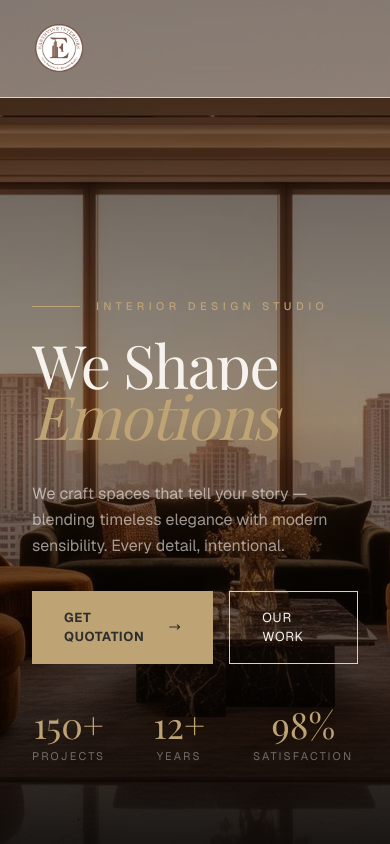
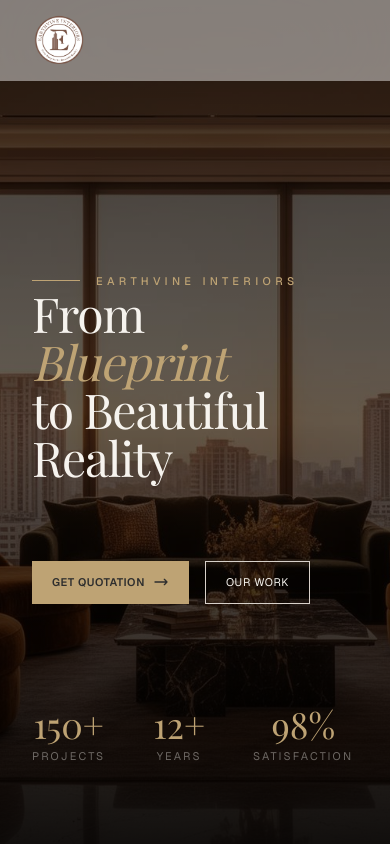
Before and after one commit to Mentoforce/earthvine, a Next.js app: page / in a window 390 px wide. Built offline with nearby package versions, Linux system fonts and the light colour scheme.

Commit message:
herosection for mobile view + layout changes, adding of classes in global

```diff
--- a/src/app/layout.tsx
+++ b/src/app/layout.tsx
@@ -5,7 +5,8 @@ import Navbar from "@/components/Navbar";
 
 const playfair = Playfair_Display({
   subsets: ["latin"],
-  weight: ["400", "500", "600", "700"],
+  weight: ["400", "500", "600", "700", "800", "900"],
+  style: ["normal", "italic"],
   display: "swap",
   variable: "--font-playfair",
 });
--- a/src/components/HeroSection.tsx
+++ b/src/components/HeroSection.tsx
@@ -24,7 +24,7 @@ const HeroSection = () => {
         />
 
         {/* Overlays using CSS variables */}
-        <div className="absolute inset-0 bg-black/40" />
+        <div className="absolute inset-0 bg-black/60" />
         <div className="absolute inset-0 bg-linear-to-b from-black/40 via-transparent to-black/80" />
       </motion.div>
 
@@ -43,43 +43,53 @@ const HeroSection = () => {
       </motion.div>
 
       {/* Main Content */}
-      <div className="relative z-10 h-full flex flex-col justify-end pb-20 lg:pb-28 max-w-[1400px] mx-auto px-8">
+      <div className="relative z-10 h-full flex flex-col justify-end pb-20 w-full mx-auto md:px-28 px-8">
         {/* Overline */}
         <motion.div
           initial={{ opacity: 0, x: -40 }}
           animate={{ opacity: 1, x: 0 }}
           transition={{ duration: 0.8, delay: 0.3 }}
-          className="flex items-center gap-4 mb-6"
+          className="flex items-center gap-4"
         >
           <div className="w-12 h-px bg-[hsl(var(--gold))]" />
           <span className="font-body text-[11px] tracking-[0.4em] uppercase font-medium text-[hsl(var(--gold))]">
-            Interior Design Studio
+            EARTHVINE INTERIORS
           </span>
         </motion.div>
 
-        {/* Headline Line 1 */}
-        <div className="overflow-hidden">
         <motion.h1
-            initial={{ y: 120 }}
+          initial={{ y: 50 }}
           animate={{ y: 0 }}
           transition={{ duration: 1, delay: 0.5, ease: [0.22, 1, 0.36, 1] }}
-            className="font-display text-6xl sm:text-7xl md:text-8xl lg:text-[120px] xl:text-[140px] leading-[0.85] tracking-tight text-[hsl(var(--cream))]"
+          className="font-display text-5xl md:text-6xl xl:text-[100px] tracking-tight text-[hsl(var(--cream))]"
         >
-            We Shape
+          From
         </motion.h1>
-        </div>
 
-        {/* Headline Line 2 */}
-        <div className="overflow-hidden">
         <motion.h1
-            initial={{ y: 120 }}
+          initial={{ y: 50 }}
           animate={{ y: 0 }}
           transition={{ duration: 1, delay: 0.65, ease: [0.22, 1, 0.36, 1] }}
-            className="font-display italic text-6xl sm:text-7xl md:text-8xl lg:text-[120px] xl:text-[140px] leading-[0.85] tracking-tight text-[hsl(var(--gold))]"
+          className="font-display italic text-5xl md:text-6xl xl:text-[100px] tracking-tight text-[hsl(var(--gold))]"
         >
-            Emotions
+          Blueprint
         </motion.h1>
-        </div>
+        <motion.h1
+          initial={{ y: 50 }}
+          animate={{ y: 0 }}
+          transition={{ duration: 1, delay: 0.5, ease: [0.22, 1, 0.36, 1] }}
+          className="font-display text-5xl md:text-6xl xl:text-[100px] tracking-tight text-[hsl(var(--cream))]"
+        >
+          to Beautiful
+        </motion.h1>
+        <motion.h1
+          initial={{ y: 50 }}
+          animate={{ y: 0 }}
+          transition={{ duration: 1, delay: 0.5, ease: [0.22, 1, 0.36, 1] }}
+          className="font-display text-5xl md:text-6xl xl:text-[100px] tracking-tight text-[hsl(var(--cream))] pb-10 md:pb-0"
+        >
+          Reality
+        </motion.h1>
 
         {/* Bottom Row */}
         <motion.div
@@ -90,15 +100,15 @@ const HeroSection = () => {
         >
           {/* Description + Buttons */}
           <div className="max-w-md">
-            <p className="font-body text-base leading-relaxed text-[hsl(var(--cream)/0.6)]">
+            <p className="hidden md:block font-body text-base leading-relaxed text-[hsl(var(--cream)/0.6)]">
               We craft spaces that tell your story — blending timeless elegance
               with modern sensibility. Every detail, intentional.
             </p>
 
-            <div className="flex gap-4 mt-8">
+            <div className="flex gap-4 mb-15 md:mb-0 md:mt-8">
               <Link
                 href="/quotation"
-                className="group flex items-center gap-3 px-8 py-4 bg-[hsl(var(--gold))] text-[hsl(var(--charcoal))] font-body font-bold text-[13px] tracking-wider uppercase transition-all duration-500 hover:bg-[hsl(var(--cream))]"
+                className="group flex items-center gap-2 px-5 py-3 lg:px-8 lg:py-4 bg-[hsl(var(--gold))] text-[hsl(var(--charcoal))] font-body font-semibold text-[11px] lg:text-[13px] tracking-wider uppercase transition-all duration-500 hover:bg-[hsl(var(--cream))]"
               >
                 Get Quotation
                 <svg
@@ -118,7 +128,7 @@ const HeroSection = () => {
 
               <Link
                 href="/services"
-                className="px-8 py-4 border border-[hsl(var(--cream)/0.2)] text-[hsl(var(--cream))] font-body text-[13px] tracking-wider uppercase transition-all duration-500 hover:border-[hsl(var(--gold))] hover:text-[hsl(var(--gold))]"
+                className="px-5 py-3 lg:px-8 lg:py-4 border border-[hsl(var(--cream)/0.2)] text-[hsl(var(--cream))] font-body text-[11px] lg:text-[13px] tracking-wider uppercase transition-all duration-500 hover:border-[hsl(var(--gold))] hover:text-[hsl(var(--gold))]"
               >
                 Our Work
               </Link>
--- a/src/components/Navbar.tsx
+++ b/src/components/Navbar.tsx
@@ -37,12 +37,12 @@ const Navbar = () => {
       transition={{ duration: 0.6, ease: "easeOut" }}
       className={`fixed top-0 left-0 right-0 z-50 transition-all duration-700 ${
         scrolled
-          ? "bg-white/60 backdrop-blur-2xl shadow-[0_8px_40px_rgba(0,0,0,0.12)] border-b border-white/30 py-3"
-          : "bg-white/40 backdrop-blur-3xl border-b border-white/20 py-5"
+          ? "bg-white/55 backdrop-blur-3xl shadow-[0_20px_60px_rgba(12,36,72,0.15)] border-b border-white/40 py-3"
+          : "bg-white/45 backdrop-blur-3xl  py-3"
       }`}
     >
       {/* Gold accent line */}
-      <div className="absolute top-0 left-0 right-0 h-1 bg-linear-to-r from-transparent via-gold to-transparent" />
+      <div className="absolute top-0 left-0 right-0 h-0.5 bg-linear-to-r from-transparent via-gold to-transparent" />
 
       <nav className="w-full mx-auto px-8 flex items-center justify-between">
         {/* Logo */}
```
Also changed, not shown: src/app/globals.css (+8 -3 lines). Lines whose indentation alone changed are shown as unchanged.
